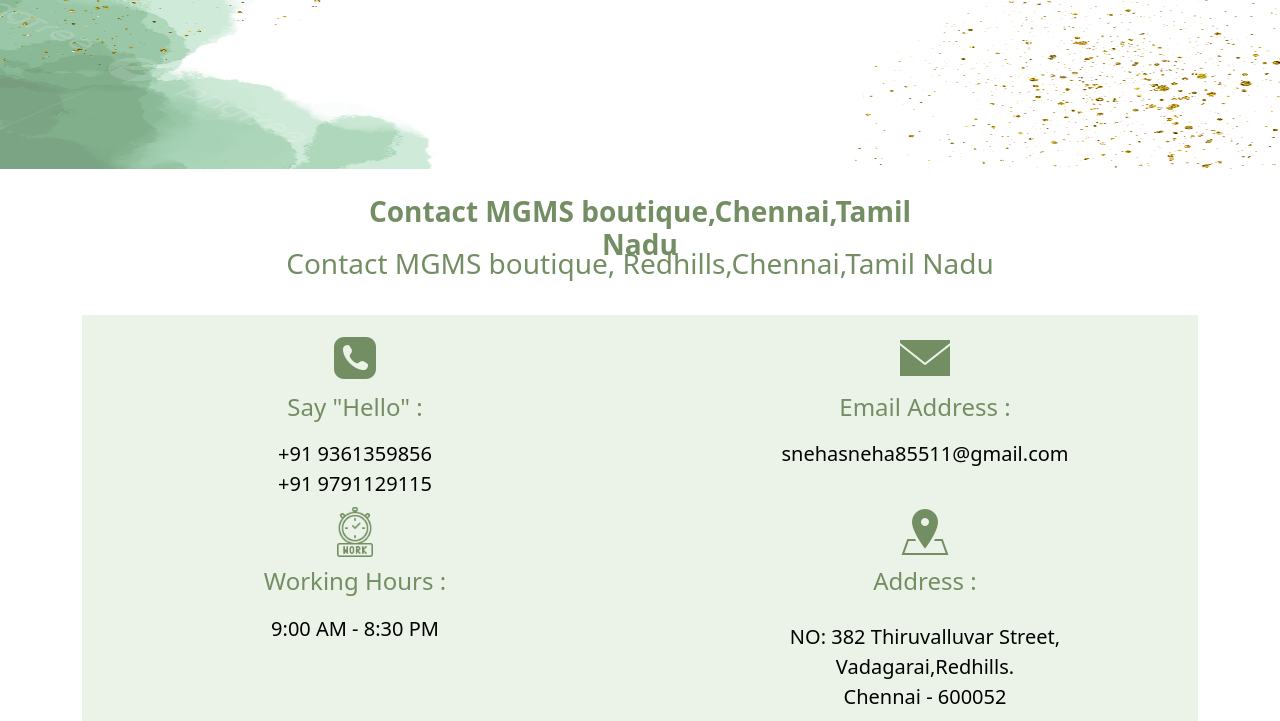
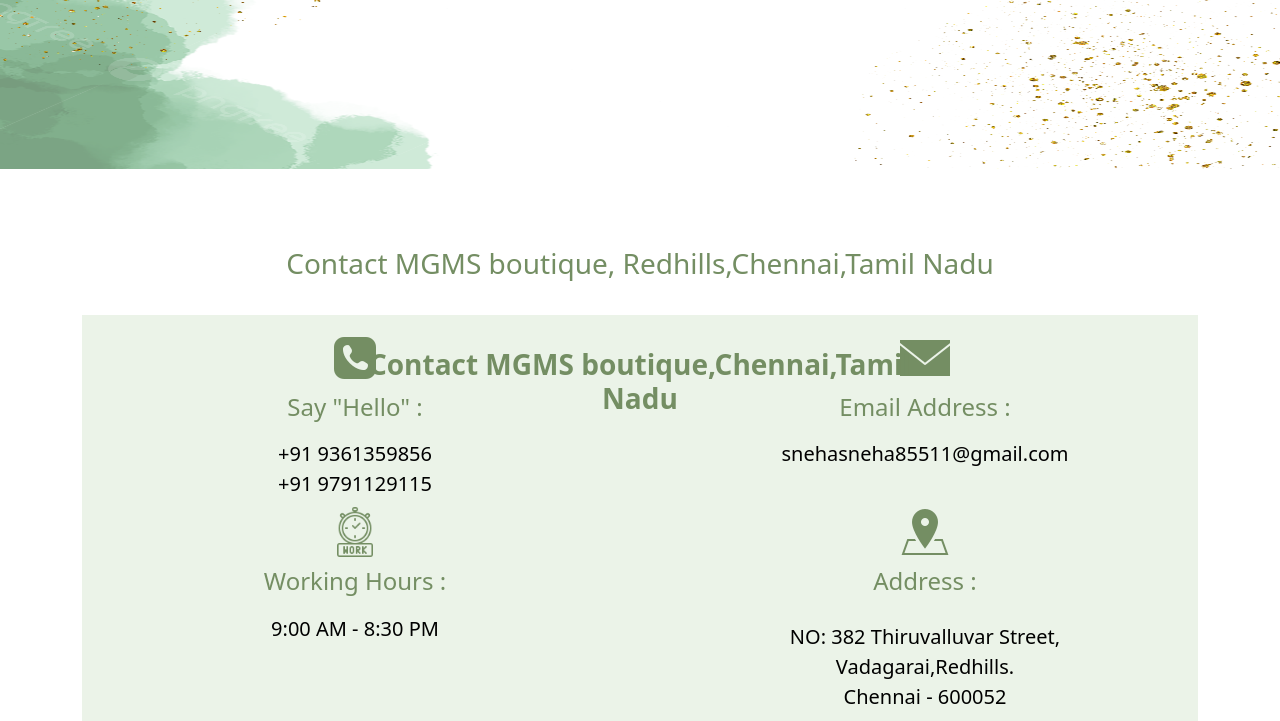
Before and after one commit to snehasparkles/Aariwork_website, a Flask app: page /contact in a window 1280 px wide. Shown: the part 231-952 px from the top of the page. Run offline with Flask 3, Linux system fonts and the light colour scheme.

Commit message:
added css

```diff
--- a/static/css/main.css
+++ b/static/css/main.css
@@ -172,7 +172,7 @@ html, body {
 
    .overlay-text {
     position: absolute;
-    top: 30%;
+    top: 40%;
     left: 50%;
     transform: translate(-50%, -50%);
     /* background-color: #000000;  */
```
